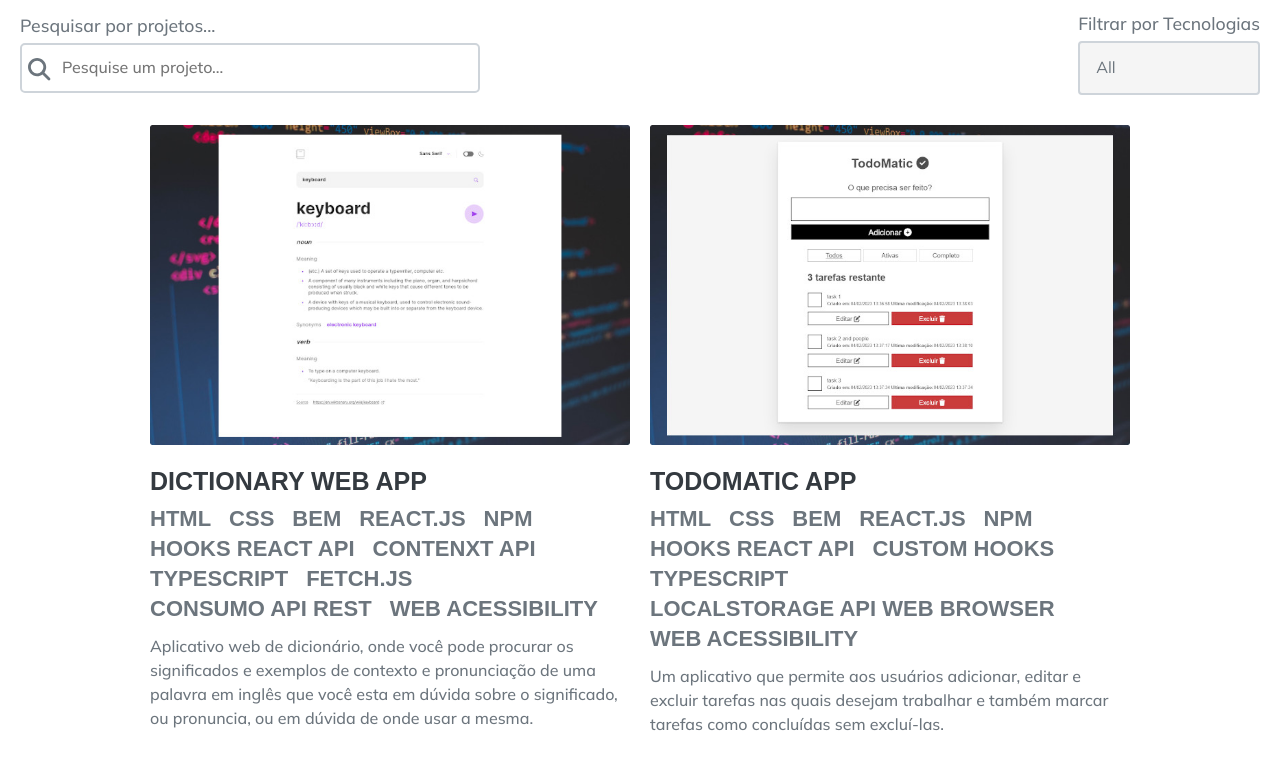
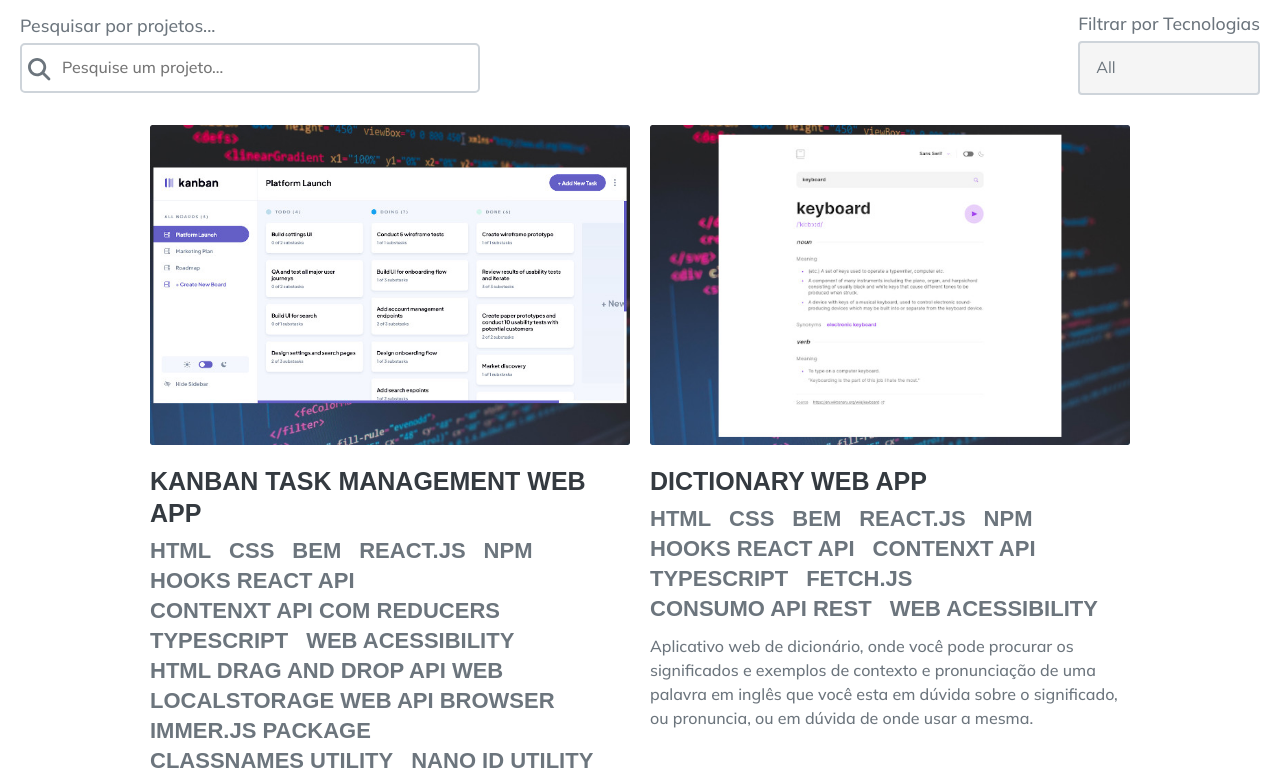
Before and after one commit to Samuel-Amaro/portfolio-web, a React (Create React App) app: page /portfolio-web/projects in a window 1280 px wide. Shown: the part 220-994 px from the top of the page. Built offline with nearby package versions, Linux system fonts and the light colour scheme; a web font is replaced by a local one.

Commit message:
[feat]: adicionando novo projeto section projects, add dados do projeto, e add novas ferramentas aprendidas na seção de skills

```diff
--- a/src/components/Skills/index.tsx
+++ b/src/components/Skills/index.tsx
@@ -8,9 +8,10 @@ import {
   faGitAlt,
   faReact,
   faNpm,
+  faFigma
 } from "@fortawesome/free-brands-svg-icons";
 import { faUniversalAccess } from "@fortawesome/free-solid-svg-icons";
-import { SiReactrouter, SiTypescript } from "react-icons/si";
+import { SiReactrouter, SiTypescript, SiVite } from "react-icons/si";
 import Heading from "../Headings/";
 import "./skills.css";
 import React from "react";
@@ -121,6 +122,25 @@ export default function Skills() {
           <SiTypescript className="tools__Icon-Tool" />
           <span className="tools__content">TypeScript</span>
         </li>
+        <li
+          className="tools__item"
+          title="Frontend Tooling"
+          aria-label="Frontend Tooling"
+        >
+          <SiVite className="tools__Icon-Tool" />
+          <span className="tools__content">Vite</span>
+        </li>
+        <li
+          className="tools__item"
+          title="Ferramenta de design"
+          aria-label="Ferramenta de design"
+        >
+          <FontAwesomeIcon
+            icon={faFigma}
+            className="tools__Icon-Tool"
+          />
+          <span className="tools__content">Figma</span>
+        </li>
       </ul>
       <Heading level={4}>Workflow</Heading>
       <ul
@@ -139,6 +159,12 @@ export default function Skills() {
         <li className="workflow__item">
           <Workflow>Agile Development & Scrum</Workflow>
         </li>
+        <li className="workflow__item">
+          <Workflow>Noções de componentização</Workflow>
+        </li>
+        <li className="workflow__item">
+          <Workflow>Familiaridade com ferramenta Figma</Workflow>
+        </li>
       </ul>
     </div>
   );
--- a/src/data/projects.json
+++ b/src/data/projects.json
@@ -420,6 +420,30 @@
             "Web Acessibility"
           ],
           "image": "project37.jpg"
+        },
+        {
+          "id": 38,
+          "name": "Kanban task management web app",
+          "repository": "https://github.com/Samuel-Amaro/kanban-web-app",
+          "url": "https://samuel-amaro.github.io/kanban-web-app/",
+          "description": "aplicativo web que gerencie tarefas e sub tarefas usando metodologia kanban.",
+          "tecnologys": [
+            "html",
+            "css",
+            "Bem",
+            "React.JS",
+            "NPM",
+            "Hooks React API",
+            "Contenxt API com reducers",
+            "TypeScript",
+            "Web Acessibility",
+            "HTML Drag and Drop API Web",
+            "LocalStorage Web API Browser",
+            "Immer.js package",
+            "Classnames utility",
+            "Nano ID utility"
+          ],
+          "image": "project38.jpg"
         }
     ]
 }
```
Also changed, not shown: public/images/project38.jpg (added).
